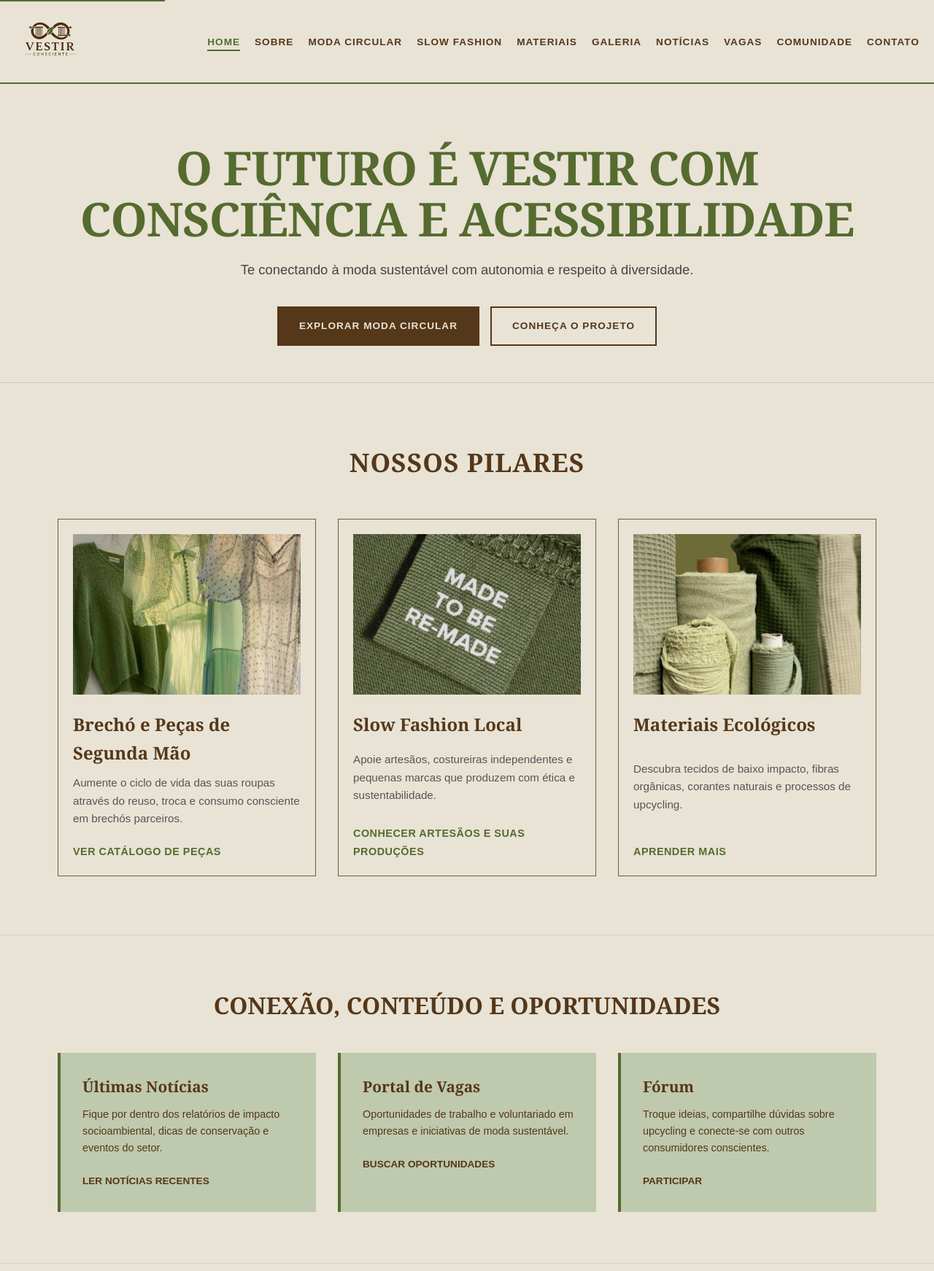
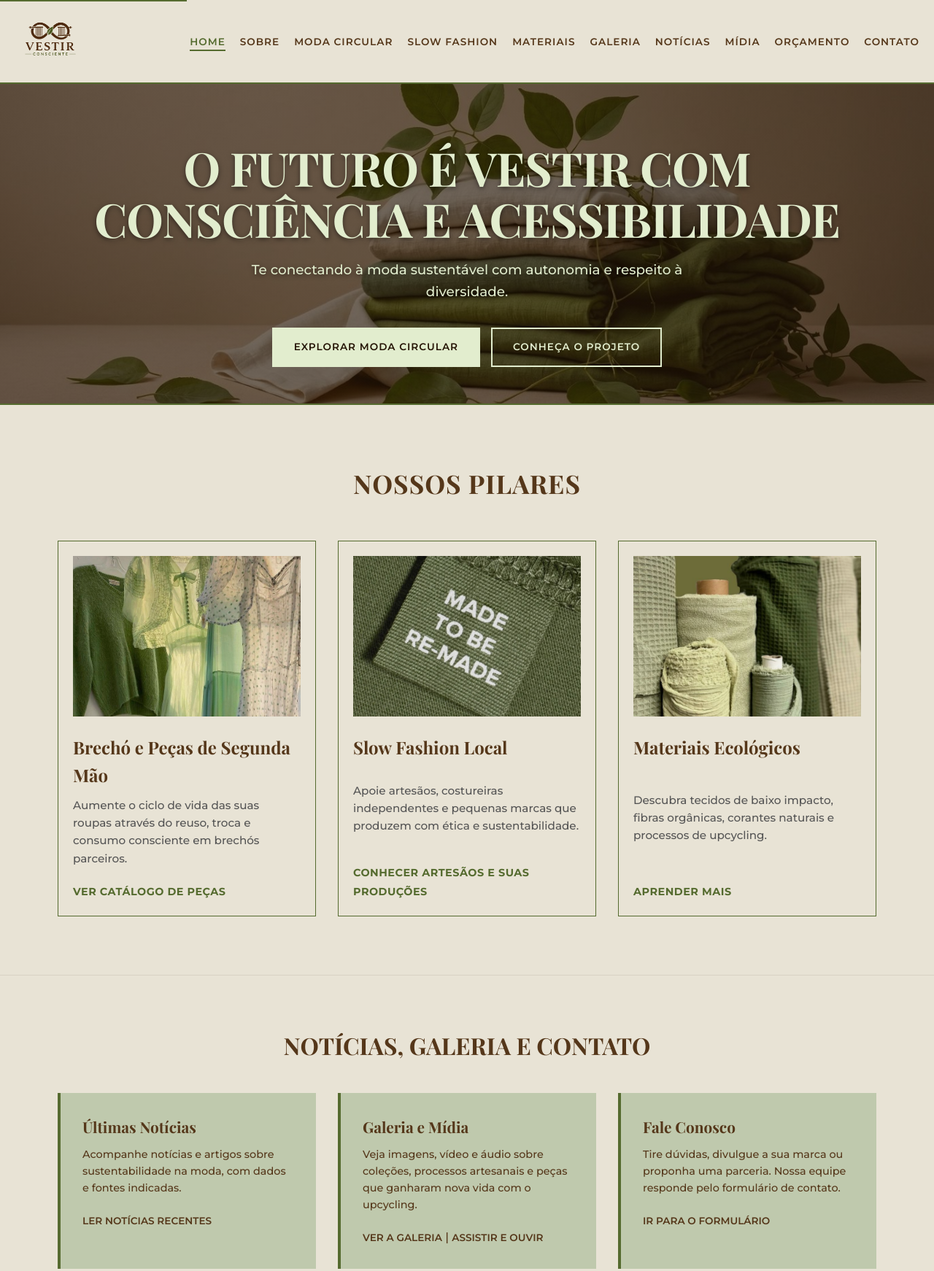
Before and after one commit to AnandaMoya/F-SCS-DESWEB-ADS-M-02-2026-VESTIRCONSCIENTE, a plain HTML site: page index.html in a window 1280 px wide. Shown: the top 1742 px of the page at 73% size. Drawn offline with nearby package versions, Linux system fonts and the light colour scheme.

Commit message:
Atualização da página home para estar de acordo com as outras páginas + adição de imagem na página home.
Enviado por: Ananda Alves

```diff
--- a/css/style.css
+++ b/css/style.css
@@ -169,6 +169,53 @@ header[role="banner"] {
 .btn-secondary:focus {
     background-color: var(--text-color);
     color: var(--bg-color);
+}
+
+/* 3.2) Banner da Home com imagem de fundo
+   A foto fica em images/hero-home.jpg. Uma camada marrom escura (mesma cor do rodapé)
+   por cima da foto deixa o texto claro legível. Para a foto aparecer mais, diminua o 0.62;
+   para o texto ficar mais legível, aumente. */
+.hero-section--imagem {
+    background-color: #241304;
+    background-image: linear-gradient(rgba(36, 19, 4, 0.62), rgba(36, 19, 4, 0.62)), url("../images/hero-home.jpg");
+    background-size: cover;
+    background-position: center 75%; /* parte da foto que fica visível */
+    background-repeat: no-repeat;
+    border-bottom: 2px solid var(--primary-dark);
+}
+
+.hero-section--imagem h1,
+.hero-section--imagem .hero-text {
+    color: var(--accent-color2);
+    text-shadow: 0 2px 6px rgba(0, 0, 0, 0.5);
+}
+
+/* Botões com cores claras sobre a foto escura */
+.hero-section--imagem .btn-primary {
+    background-color: var(--accent-color2);
+    border-color: var(--accent-color2);
+    color: #241304;
+}
+
+.hero-section--imagem .btn-primary:hover,
+.hero-section--imagem .btn-primary:focus {
+    background-color: var(--accent-color);
+    border-color: var(--accent-color);
+}
+
+.hero-section--imagem .btn-secondary {
+    border-color: var(--accent-color2);
+    color: var(--accent-color2);
+}
+
+.hero-section--imagem .btn-secondary:hover,
+.hero-section--imagem .btn-secondary:focus {
+    background-color: var(--accent-color2);
+    color: #241304;
+}
+
+.hero-section--imagem a:focus {
+    outline-color: var(--accent-color2);
 }
 
 /* 4) Campo dos Três Pilares */
--- a/index.html
+++ b/index.html
@@ -1,13 +1,18 @@
 <!DOCTYPE html>
-<html lang="pt-br">
+<html lang="pt-BR">
 <head>
     <meta charset="UTF-8">
     <meta name="viewport" content="width=device-width, initial-scale=1.0">
     <title>Vestir Consciente - Moda Sustentável e Inclusiva | Página Inicial</title>
+    <meta name="description" content="Vestir Consciente: plataforma de moda sustentável, inclusão e economia circular. Conheça brechós, artesãos locais, materiais ecológicos e upcycling, com acessibilidade para todas as pessoas.">
+    <!--Fontes (Google Fonts)-->
+    <link rel="preconnect" href="https://fonts.googleapis.com">
+    <link rel="preconnect" href="https://fonts.gstatic.com" crossorigin>
+    <link href="https://fonts.googleapis.com/css2?family=Montserrat:wght@500;600;700&amp;family=Playfair+Display:wght@400;700&amp;display=swap" rel="stylesheet">
     <!--CSS Externo-->
     <link rel="stylesheet" href="css/style.css">
 </head>
-<body>
+<body id="top">
     <!--Link de atalho para leitores de tela e navegação por teclado-->
     <a href="#main-content" class="skip-link">Ir para o conteúdo principal</a>
     <!--Cabeçalho-->
@@ -27,8 +32,8 @@
                     <li><a href="materiais.html">Materiais</a></li>
                     <li><a href="galeria.html">Galeria</a></li>
                     <li><a href="noticias.html">Notícias</a></li>
-                    <li><a href="vagas.html">Vagas</a></li>
-                    <li><a href="comunidade.html">Comunidade</a></li>
+                    <li><a href="midia.html">Mídia</a></li>
+                    <li><a href="orcamento_hospedagem.html">Orçamento</a></li>
                     <li><a href="contato.html">Contato</a></li>
                 </ul>
             </nav>
@@ -37,7 +42,7 @@
     <!--Conteúdo Principal-->
     <main id="main-content" tabindex="-1">
         <!--Campo do Banner-->
-        <section class="hero-section" aria-labelledby="hero-title">
+        <section class="hero-section hero-section--imagem" aria-labelledby="hero-title">
             <div class="container">
                 <h1 id="hero-title">O futuro é vestir com consciência e acessibilidade</h1>
                 <p class="hero-text">
@@ -57,58 +62,60 @@
                     <!--Card 1 (Moda Circular)-->
                     <article class="card">
                         <header>
-                            <img src="images/modacircular.jpg" alt="Cabide com roupas seminovas organizadas em uma arara de brechó" class="card-img">
+                            <img src="images/modacircular.jpg" alt="Peças de segunda mão em tons de verde penduradas lado a lado: um suéter felpudo, uma blusa leve com babados e botões e um vestido de bolinhas" class="card-img">
                             <h3>Brechó e Peças de Segunda Mão</h3>
                         </header>
                         <p>Aumente o ciclo de vida das suas roupas através do reuso, troca e consumo consciente em brechós parceiros.</p>
                         <footer>
-                            <a href="modacircular.html" class="card-link" aria-label="Saiba mais sobre Moda Circular e Brechó">Ver catálogo de peças</a>
+                            <a href="modacircular.html" class="card-link" aria-label="Ver catálogo de peças: Moda Circular e Brechó">Ver catálogo de peças</a>
                         </footer>
                     </article>
                     <!--Card 2 (Slow Fashion)-->
                     <article class="card">
                         <header>
-                            <img src="images/slowfashion.jpg" alt="Etiqueta de peça de roupa com a frase 'Feita para ser refeita', indicando que aquela peça é atemporal e sustentável." class="card-img">
+                            <img src="images/slowfashion.jpg" alt="Etiqueta costurada em uma peça verde-oliva com a frase em inglês Made to be re-made, que significa feito para ser refeito" class="card-img">
                             <h3>Slow Fashion Local</h3>
                         </header>
                         <p>Apoie artesãos, costureiras independentes e pequenas marcas que produzem com ética e sustentabilidade.</p>
                         <footer>
-                            <a href="slowfashion.html" class="card-link" aria-label="Saiba mais sobre Slow Fashion e Produção Local">Conhecer artesãos e suas produções</a>
+                            <a href="slowfashion.html" class="card-link" aria-label="Conhecer artesãos e suas produções: Slow Fashion e Produção Local">Conhecer artesãos e suas produções</a>
                         </footer>
                     </article>
                     <!--Card 3 (Materiais Ecológicos)-->
                     <article class="card">
                         <header>
-                            <img src="images/materiais-ecologicos.jpg" alt="Amostras de tecidos de algodão orgânico e fibras naturais recicláveis" class="card-img">
+                            <img src="images/materiais-ecologicos.jpg" alt="Rolos de tecido em tons de verde e bege, com texturas de waffle e gaze, enfileirados diante de um fundo verde-oliva" class="card-img">
                             <h3>Materiais Ecológicos</h3>
                         </header>
                         <p>Descubra tecidos de baixo impacto, fibras orgânicas, corantes naturais e processos de upcycling.</p>
                         <footer>
-                            <a href="materiais.html" class="card-link" aria-label="Saiba mais sobre Materiais Ecológicos e Upcycling">Aprender mais</a>
+                            <a href="materiais.html" class="card-link" aria-label="Aprender mais: Materiais Ecológicos e Upcycling">Aprender mais</a>
                         </footer>
                     </article>
                 </div>
             </div>
         </section>
-        <!--Campo de Notícias e Comunidade-->
+        <!--Campo de Notícias, Galeria e Contato-->
         <section class="highlights-section" aria-labelledby="highlights-title">
             <div class="container">
-                <h2 id="highlights-title">Conexão, Conteúdo e Oportunidades</h2>
+                <h2 id="highlights-title">Notícias, Galeria e Contato</h2>
                 <div class="highlights-grid">
                     <article class="highlight-item">
                         <h3>Últimas Notícias</h3>
-                        <p>Fique por dentro dos relatórios de impacto socioambiental, dicas de conservação e eventos do setor.</p>
+                        <p>Acompanhe notícias e artigos sobre sustentabilidade na moda, com dados e fontes indicadas.</p>
                         <a href="noticias.html" class="link-action">Ler notícias recentes</a>
                     </article>
                     <article class="highlight-item">
-                        <h3>Portal de Vagas</h3>
-                        <p>Oportunidades de trabalho e voluntariado em empresas e iniciativas de moda sustentável.</p>
-                        <a href="vagas.html" class="link-action">Buscar oportunidades</a>
+                        <h3>Galeria e Mídia</h3>
+                        <p>Veja imagens, vídeo e áudio sobre coleções, processos artesanais e peças que ganharam nova vida com o upcycling.</p>
+                        <a href="galeria.html" class="link-action">Ver a galeria</a>
+                        <span aria-hidden="true">|</span>
+                        <a href="midia.html" class="link-action">Assistir e ouvir</a>
                     </article>
                     <article class="highlight-item">
-                        <h3>Fórum</h3>
-                        <p>Troque ideias, compartilhe dúvidas sobre upcycling e conecte-se com outros consumidores conscientes.</p>
-                        <a href="comunidade.html" class="link-action">Participar</a>
+                        <h3>Fale Conosco</h3>
+                        <p>Tire dúvidas, divulgue a sua marca ou proponha uma parceria. Nossa equipe responde pelo formulário de contato.</p>
+                        <a href="contato.html" class="link-action">Ir para o formulário</a>
                     </article>
                 </div>
             </div>
@@ -119,7 +126,7 @@
                 <h2 id="access-title">Compromisso com a Acessibilidade Universal</h2>
                 <p>Esta plataforma foi projetada para que todas as pessoas possam navegar com autonomia. Garantimos suporte integral a leitores de tela, navegação por teclado, contraste adequado e descrições detalhadas de imagem.</p>
                 <p>Encontrou alguma barreira de acessibilidade? Fale conosco diretamente através do nosso canal de suporte.</p>
-                <a href="contato.html" class="btn btn-primary">Enviar feedback de acessibilidade</a>
+                <a href="contato.html#acessibilidade" class="btn btn-primary">Enviar feedback de acessibilidade</a>
             </div>
         </section>
     </main>
@@ -144,7 +151,8 @@
                 <h3>Acessibilidade e Políticas</h3>
                 <ul>
                     <li><a href="contato.html#acessibilidade">Suporte PCD</a></li>
-                    <li><a href="#main-content">Voltar ao topo da página</a></li>
+                    <li><a href="contato.html#privacidade">Privacidade e LGPD</a></li>
+                    <li><a href="#top">Voltar ao topo da página</a></li>
                 </ul>
             </div>
         </div>
```
Also changed, not shown: images/hero-home.jpg (added).
